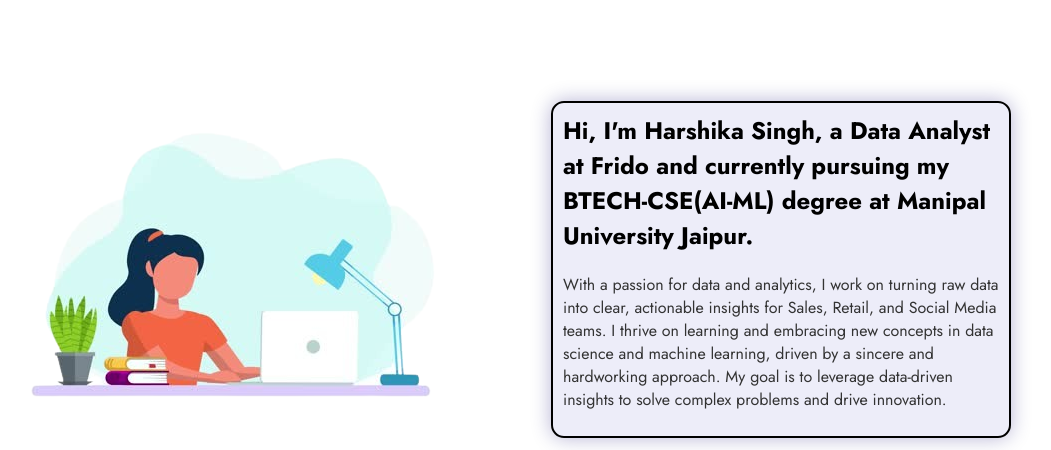
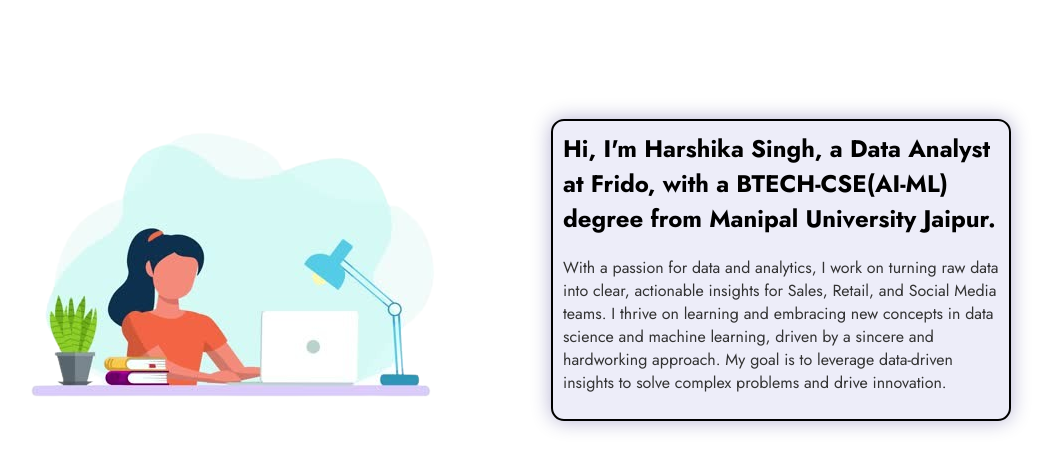
Before and after one commit to echohue/portfolio, a plain HTML site: page index.html in a window 1280 px wide. Shown: the part 759-1209 px from the top of the page, without its empty margins (179-1230 px from the left). Drawn offline with nearby package versions, Linux system fonts and the light colour scheme; some packages are replaced by stand-ins of ours; a script that the page names is missing.

Commit message:
Add files via upload

```diff
--- a/index.html
+++ b/index.html
@@ -78,7 +78,7 @@
             <img src="student.png">
           </div>
           <div class="about_content">
-            <h1>Hi, I'm Harshika Singh, a Data Analyst at Frido and currently pursuing my BTECH-CSE(AI-ML) degree at Manipal University Jaipur.</h1>
+            <h1>Hi, I'm Harshika Singh, a Data Analyst at Frido, with a BTECH-CSE(AI-ML) degree from Manipal University Jaipur.</h1>
             <p>With a passion for data and analytics, I work on turning raw data into clear, actionable insights for Sales, Retail, and Social Media teams. I thrive on learning and embracing new concepts in data science and machine learning, driven by a sincere and hardworking approach. My goal is to leverage data-driven insights to solve complex problems and drive innovation.</p>
           </div>
         </div>
```
